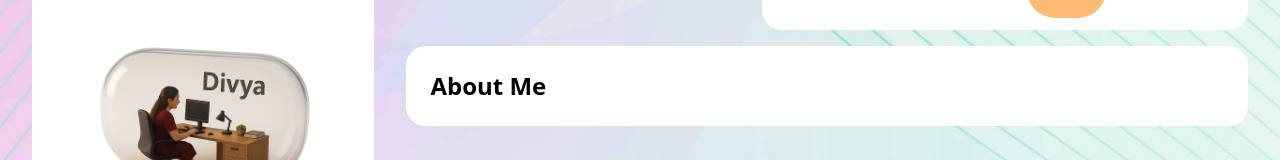
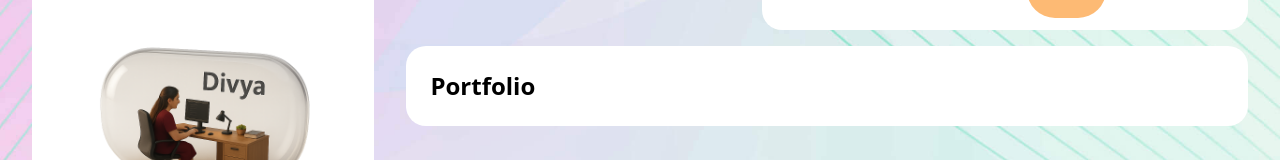
Before and after one commit to divyag2196/DivyaGorule, a React (Create React App) app: page /work in a window 1280 px wide. Shown: the part 146-306 px from the top of the page. Built offline with nearby package versions, Linux system fonts and the light colour scheme.

Commit message:
change heading in work component

```diff
--- a/src/Pages/Work.js
+++ b/src/Pages/Work.js
@@ -39,8 +39,9 @@ function Work() {
           </div>
           <section className='bg-white dark:bg-[#111] rounded-[20px] p-6 w-[100%]'>
             <h2 className='text-2xl font-bold'>
-              About Me
+              Portfolio
             </h2>
+
 
           </section>
         </div>
```
